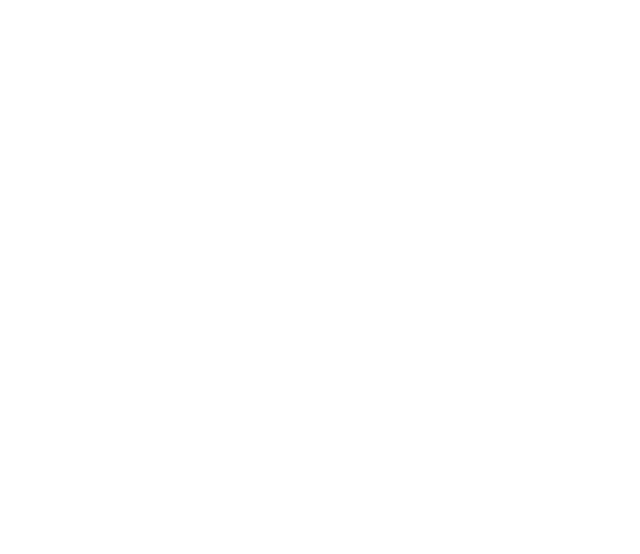
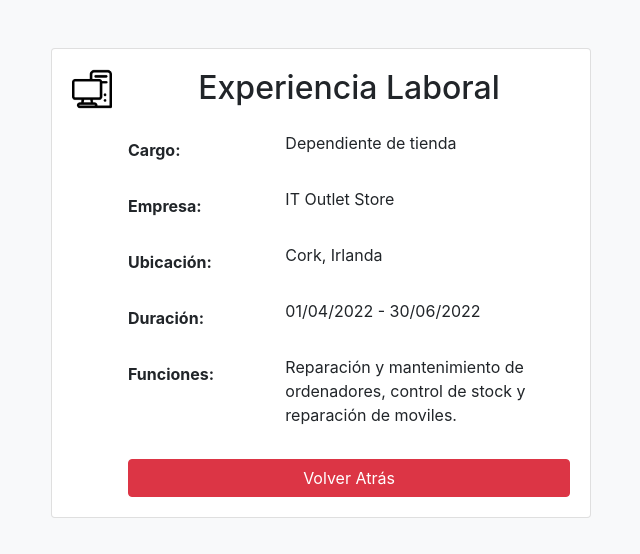
Before and after one commit to tomascarrascoo/tomascarrasco.github.io, a plain HTML site: page explaboral.html in a window 1280 px wide. Shown: the whole page, without its empty margins (319-959 px from the left). Drawn offline with nearby package versions, Linux system fonts and the light colour scheme.

Commit message:
thefinal

```diff
--- a/explaboral.html
+++ b/explaboral.html
@@ -0,0 +1,79 @@
+<!DOCTYPE html>
+
+<html lang="es">
+
+<head>
+    <title>Experiencia Laboral</title>
+
+    <meta charset="UTF-8">
+    <meta name="viewport" content="width=device-width, initial-scale=1, shrink-to-fit=no">
+
+    <link rel="stylesheet" href="https://stackpath.bootstrapcdn.com/bootstrap/4.3.1/css/bootstrap.min.css">
+
+</head>
+
+<body class="bg-light">
+
+    <div class="container mt-5">
+        <div class="row justify-content-center">
+            <div class="col-md-6">
+                <div class="card">
+                    <div class="card-body">
+                        <div class="media">
+                        <img src="PICTURES/pc.png" class="mr-3" alt="Foto de perfil" style="width: 40px;">
+                        <div class="media-body">
+                            <h2 class="card-title text-center mb-4">Experiencia Laboral</h2>
+
+                <!-- Informacion -->
+                <div class="form-group row">
+                <label class="col-sm-4 col-form-label font-weight-bold">Cargo:</label>
+                <div class="col-sm-8">
+                    <p class="form-control-static">Dependiente de tienda</p>
+                </div>
+                </div>
+
+                <div class="form-group row">
+                <label class="col-sm-4 col-form-label font-weight-bold">Empresa:</label>
+                <div class="col-sm-8">
+                    <p class="form-control-static">IT Outlet Store</p>
+                </div>
+                </div>
+
+                <div class="form-group row">
+                <label class="col-sm-4 col-form-label font-weight-bold">Ubicación:</label>
+                <div class="col-sm-8">
+                    <p class="form-control-static">Cork, Irlanda</p>
+                </div>
+                </div>
+
+                <div class="form-group row">
+                    <label class="col-sm-4 col-form-label font-weight-bold">Duración:</label>
+                    <div class="col-sm-8">
+                        <p class="form-control-static">01/04/2022 - 30/06/2022</p>
+                    </div>
+                    </div>
+
+                    <div class="form-group row">
+                        <label class="col-sm-4 col-form-label font-weight-bold">Funciones:</label>
+                        <div class="col-sm-8">
+                            <p class="form-control-static">Reparación y mantenimiento de ordenadores, control de stock y reparación de moviles.</p>
+                        </div>
+                        </div>
+
+                <!-- Boton para volver atras -->
+                <a href="index.html" class="btn btn-danger btn-block mt-3">Volver Atrás</a>
+
+                            </div>
+                        </div>
+                    </div>
+                </div>
+            </div>
+        </div>
+    </div>
+
+<script src="https://code.jquery.com/jquery-3.3.1.slim.min.js"></script>
+<script src="https://cdnjs.cloudflare.com/ajax/libs/popper.js/1.14.7/umd/popper.min.js"></script>
+<script src="https://stackpath.bootstrapcdn.com/bootstrap/4.3.1/js/bootstrap.min.js"></script>
+
+</body>
+</html>
```
Also changed, not shown: index.html (+1 -1 lines), PICTURES/pc.png (added).
